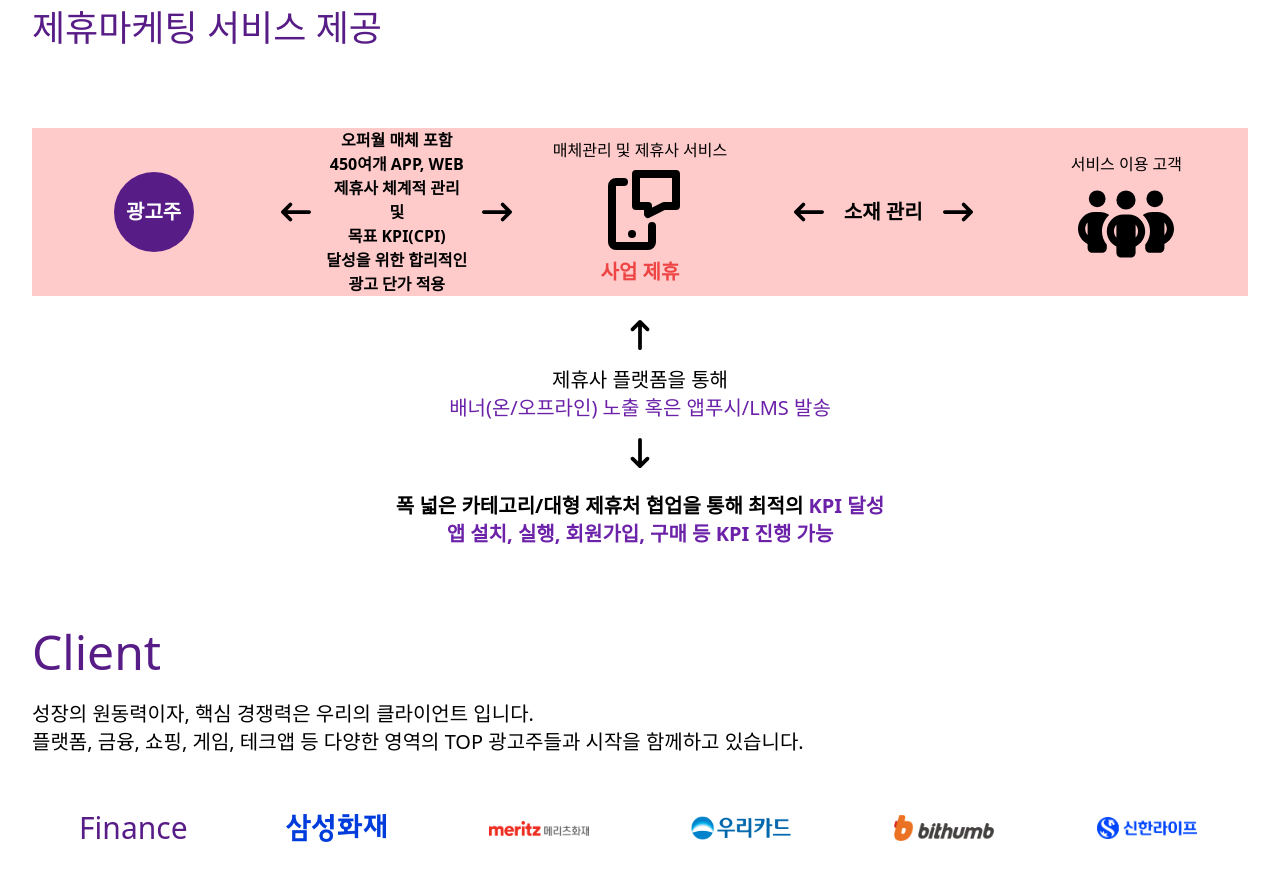
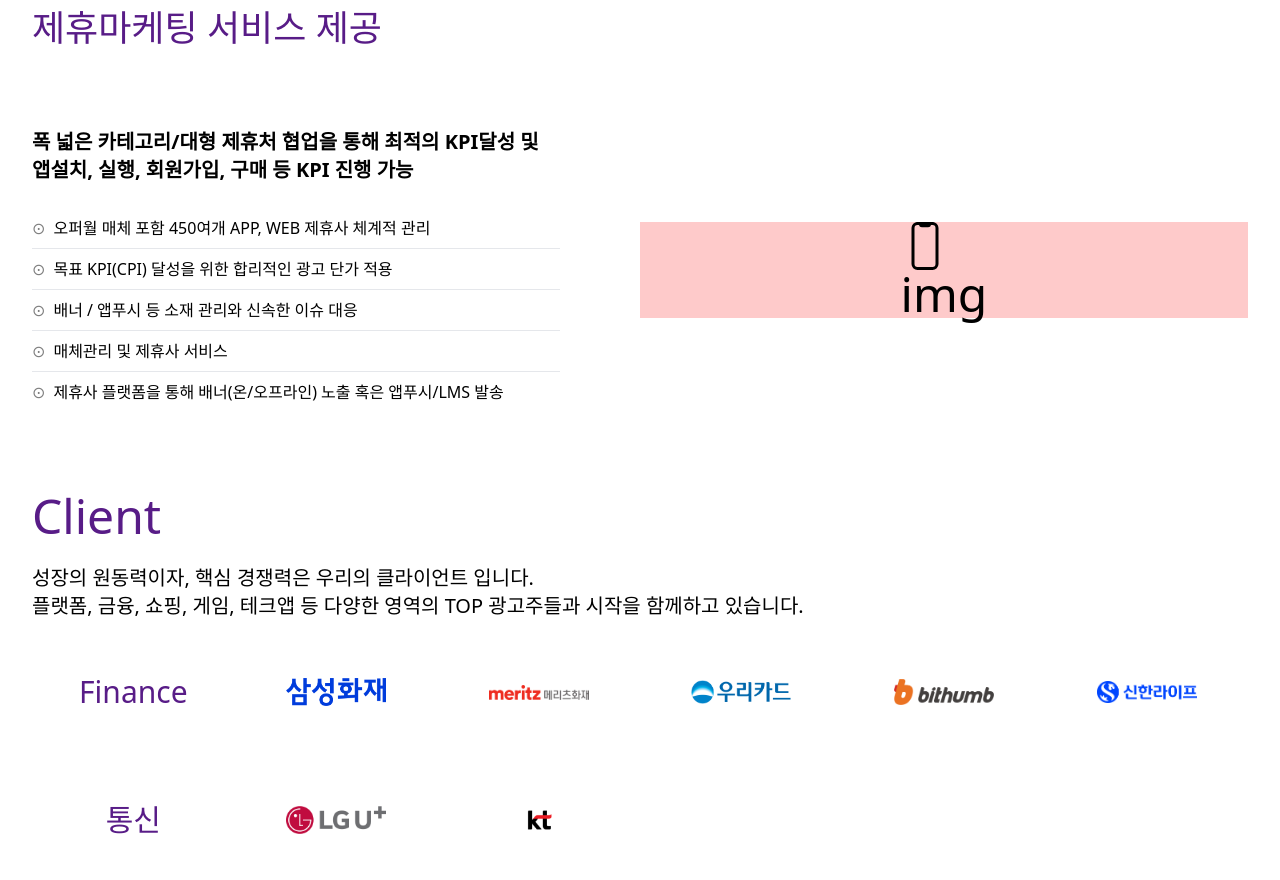
Before and after one commit to gksehfapd/hsadtech, a Next.js app: page /onepage in a window 1280 px wide. Shown: the part 2480-3360 px from the top of the page. Built offline with nearby package versions, Linux system fonts and the light colour scheme.

Commit message:
feat: affliate

```diff
--- /dev/null
+++ b/components/affliateSpan.tsx
@@ -0,0 +1,15 @@
+interface AffliateSpanProps {
+	children: React.ReactNode
+}
+
+const AffliateList = ({ children }: AffliateSpanProps) => {
+	return (
+		<li className="w-full">
+			<span className="py-2 flex">
+				<span className="mr-2 opacity-50">⊙</span> {children}
+			</span>
+		</li>
+	)
+}
+
+export default AffliateList
--- a/components/pageComponents/affliateComponent.tsx.tsx
+++ b/components/pageComponents/affliateComponent.tsx.tsx
@@ -1,65 +1,40 @@
-import { FaPeopleGroup } from 'react-icons/fa6'
-import { FaArrowLeftLong } from 'react-icons/fa6'
-import { FaArrowRightLong } from 'react-icons/fa6'
-import { FaArrowUpLong } from 'react-icons/fa6'
-import { FaArrowDownLong } from 'react-icons/fa6'
-import { TbDeviceMobileMessage } from 'react-icons/tb'
+import AffliateList from '../affliateSpan'
+import { IoPhonePortraitOutline } from 'react-icons/io5'
 
 const AffliateComponent = () => {
 	return (
 		<div className="flex flex-col pb-20 max-md:pb-10 break-keep">
-			<span className="text-4xl items-center text-purple-900 pb-20">
+			<span className="text-4xl items-center text-purple-900 max-md:pb-6 pb-20">
 				제휴마케팅 서비스 제공
 			</span>
-			<div className="flex flex-col text-xl items-center w-full  text-center">
-				<div className="flex justify-around items-center w-full bg-red-200">
-					<div className="w-1/5 flex items-center justify-center">
-						<div className="w-20 h-20 flex justify-center items-center rounded-full bg-purple-900 text-white">
-							<b>광고주</b>
-						</div>
+			<div className="w-full flex justify-around items-center max-md:flex-col">
+				<div className="w-1/2 max-md:w-full">
+					<div className="font-bold text-xl flex flex-col">
+						<span>폭 넓은 카테고리/대형 제휴처 협업을 통해 최적의 KPI달성 및 </span>
+						<span>앱설치, 실행, 회원가입, 구매 등 KPI 진행 가능</span>
 					</div>
-					<div className="flex justify-around items-center w-1/5">
-						<FaArrowLeftLong className="text-3xl" />
-						<div className="w-3/5 flex flex-col items-center justify-center text-base text-center font-bold">
-							<span>오퍼월 매체 포함 450여개 APP, WEB 제휴사 체계적 관리</span>
-							<span>및</span>
-							<span>목표 KPI(CPI) 달성을 위한 합리적인 광고 단가 적용</span>
-						</div>
-						<FaArrowRightLong className="text-3xl" />
+					<ul className="flex flex-col pt-6 pr-20 max-md:pr-0">
+						<AffliateList>
+							오퍼월 매체 포함 450여개 APP, WEB 제휴사 체계적 관리
+						</AffliateList>
+						<hr />
+						<AffliateList>
+							목표 KPI(CPI) 달성을 위한 합리적인 광고 단가 적용
+						</AffliateList>
+						<hr />
+						<AffliateList>배너 / 앱푸시 등 소재 관리와 신속한 이슈 대응</AffliateList>
+						<hr />
+						<AffliateList>매체관리 및 제휴사 서비스</AffliateList>
+						<hr />
+						<AffliateList>
+							제휴사 플랫폼을 통해 배너(온/오프라인) 노출 혹은 앱푸시/LMS 발송
+						</AffliateList>
+					</ul>
+				</div>
+				<div className="w-1/2 max-md:w-full text-5xl justify-center items-center flex bg-red-200">
+					<div className="">
+						<IoPhonePortraitOutline /> img
 					</div>
-					<div className="w-1/5 flex flex-col justify-center items-center">
-						<span className="text-base">매체관리 및 제휴사 서비스</span>
-						<TbDeviceMobileMessage className="text-8xl" />
-						<span className="text-red-500 font-bold">사업 제휴</span>
-					</div>
-					<div className="flex justify-center items-center w-1/5">
-						<FaArrowLeftLong className="text-3xl" />
-						<span className="font-bold px-5 flex text-center">소재 관리</span>
-						<FaArrowRightLong className="text-3xl" />
-					</div>
-					<div className="flex flex-col justify-center items-center w-1/5">
-						<span className="text-base">서비스 이용 고객</span>
-						<FaPeopleGroup className="text-8xl" />
-					</div>
-				</div>
-				<div className="py-6 flex flex-col justify-center items-center">
-					<FaArrowUpLong className="text-3xl" />
-					<div className="py-4 flex flex-col justify-center items-center">
-						<span>제휴사 플랫폼을 통해 </span>
-						<span className="text-purple-800">
-							배너(온/오프라인) 노출 혹은 앱푸시/LMS 발송
-						</span>
-					</div>
-					<FaArrowDownLong className="text-3xl" />
-				</div>
-				<div className="font-bold flex flex-col justify-center items-center">
-					<span>
-						폭 넓은 카테고리/대형 제휴처 협업을 통해 최적의{' '}
-						<span className="text-purple-800">KPI 달성</span>
-					</span>
-					<span className="text-purple-800">
-						앱 설치, 실행, 회원가입, 구매 등 KPI 진행 가능
-					</span>
 				</div>
 			</div>
 		</div>
```
